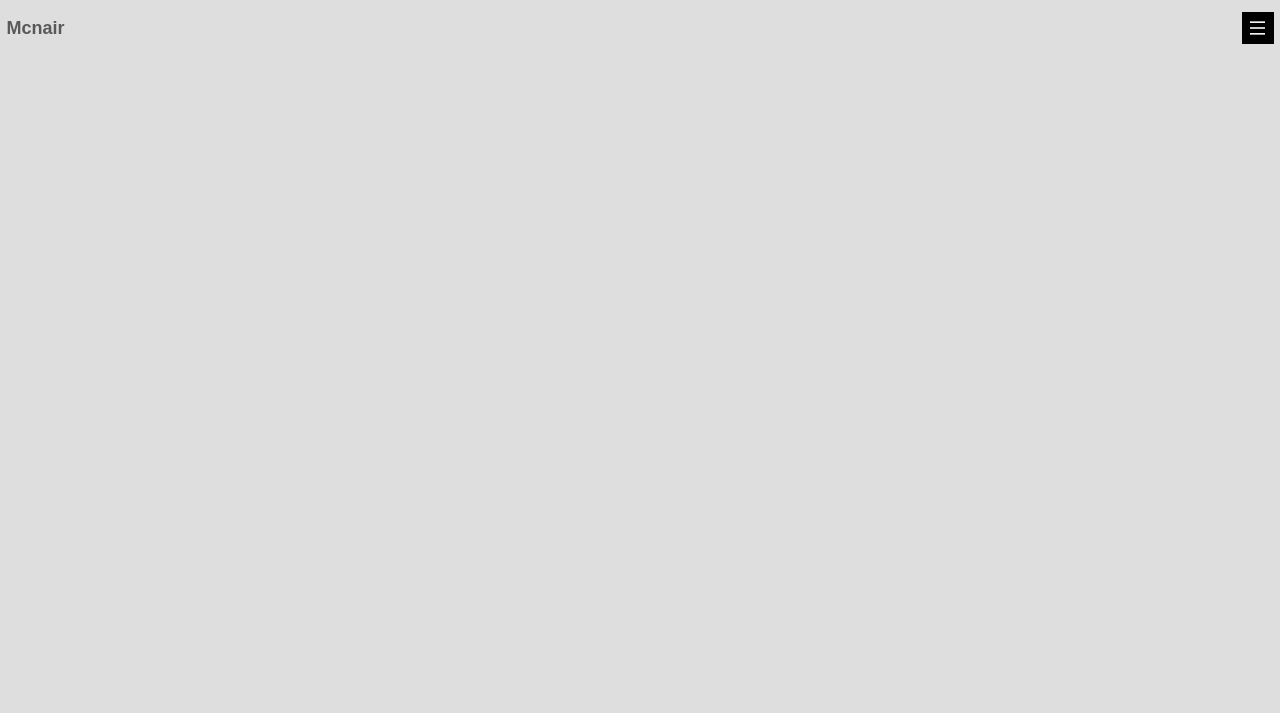
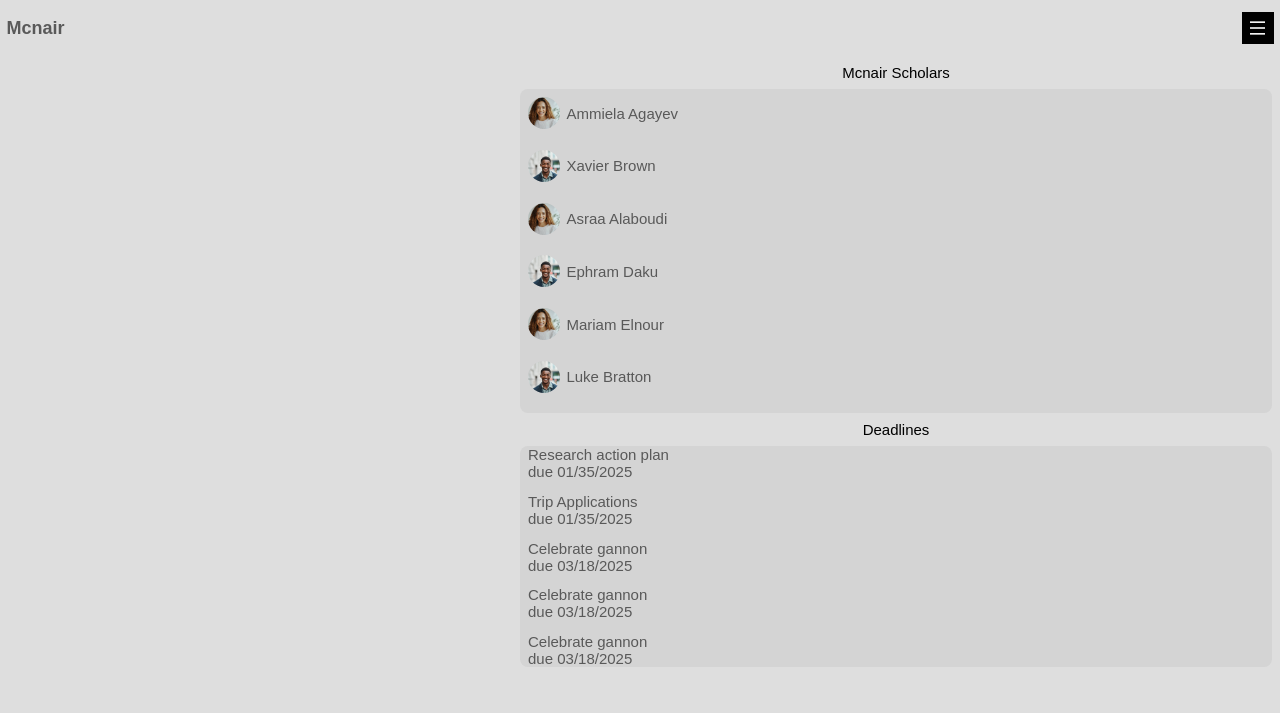
Before and after one commit to Savant35/Mcnair, a plain HTML site: page index.html in a window 1280 px wide. Drawn offline with nearby package versions, Linux system fonts and the light colour scheme; a web font is replaced by a local one.

Commit message:
added sidebar to show student profiles

```diff
--- a/assets/css/styles.css
+++ b/assets/css/styles.css
@@ -79,6 +79,8 @@ img, video {
   display: block;
   max-width: 100%;
   height: auto;
+  object-fit: cover;
+  object-position:center;
 }
 .main {
   overflow: hidden;
@@ -190,6 +192,70 @@ header {
 
 
 
+/*======================= student section =================== */
+.student__sidebar{
+  position: absolute;
+  margin-top: var(--header-height);
+  right: 0;
+  width: 60%;
+  height: 90%;
+}
+.sidebar__title {
+  color: var(--black-color);
+  display: flex;
+  justify-content: center;
+  margin-top: .5rem;
+  margin-bottom: .5rem;
+}
+
+ul {
+  display: flex;
+  flex-direction: column;
+  gap: .8rem;
+  margin-left: .5rem;
+  margin-right: .5rem;
+  border-radius: .5rem;
+  background-color: var(--container-color);
+  height: 45%;
+  overflow: auto;
+}
+
+.student__link {
+  margin-top: .5rem;
+  margin-left: .5rem;
+  display: flex;
+  color: var(--text-color);
+  left: 0;
+  gap: .4rem;
+  align-items: center;
+}
+.student__photo{
+  border-radius: 50%;
+  width: 2rem;
+  height: 2rem;
+}
+
+
+/*======================= deadlines section =================== */
+.deadline__title {
+  margin-top: .5rem;
+  margin-bottom: .5rem;
+  display: flex;
+  justify-content:center;
+  color: var(--black-color);
+}
+
+
+.deadline__item {
+  display: flex;
+  flex-direction: column;
+  margin-top: 0;
+  margin-left: .5rem;
+}
+.dealine__date {
+  font-size: var(--smaller-font-size);
+}
+
 /*======================= media screens ===================== */
 
 @media screen and (max-width: 1150px){
--- a/index.html
+++ b/index.html
@@ -31,14 +31,14 @@
             <li><a href="#" class="nav__link">About</a></li>
           </ul>
 
-            <!--============= menu close button ==========-->
+          <!--============= menu close button ==========-->
           <div class="nav__close" id="nav-close">
             <i class="ri-close-line"></i>
           </div>
 
         </div>
 
-            <!--============= menu open button ==========-->
+        <!--============= menu open button ==========-->
         <div class="nav__toggle" id="nav-toggle">
           <i class="ri-menu-line"></i>
         </div>
@@ -47,8 +47,134 @@
     </header>
 
     <!--================================= SideBar ==================================-->
+    <aside class="student__sidebar" id="student-sidebar">
+      <div class="sidebar__title" id="sidebar-title">
+        <span> Mcnair Scholars</span>
+      </div>
+
+      <ul class="students" id="students">
+
+        <li>
+          <a href="" class="student__link" id="student-link">
+            <img src="assets/img/photo1.jpg" alt="" class="student__photo">
+            <span class="student__name">Ammiela Agayev</span>
+          </a>
+        </li>
+
+        <li>
+          <a href="" class="student__link" id="student-link">
+            <img src="assets/img/photo2.jpg" alt="" class="student__photo">
+            <span class="student__name">Xavier Brown</span>
+          </a>
+        </li>
+
+        <li>
+          <a href="" class="student__link" id="student-link">
+            <img src="assets/img/photo1.jpg" alt="" class="student__photo">
+            <span class="student__name">Asraa Alaboudi</span>
+          </a>
+        </li>
+
+        <li>
+          <a href="" class="student__link" id="student-link">
+            <img src="assets/img/photo2.jpg" alt="" class="student__photo">
+            <span class="student__name">Ephram Daku</span>
+          </a>
+        </li>
+
+        <li>
+          <a href="" class="student__link" id="student-link">
+            <img src="assets/img/photo1.jpg" alt="" class="student__photo">
+            <span class="student__name">Mariam Elnour</span>
+          </a>
+        </li>
+
+        <li>
+          <a href="" class="student__link" id="student-link">
+            <img src="assets/img/photo2.jpg" alt="" class="student__photo">
+            <span class="student__name">Luke Bratton</span>
+          </a>
+        </li>
+
+        <li>
+          <a href="" class="student__link" id="student-link">
+            <img src="assets/img/photo1.jpg" alt="" class="student__photo">
+            <span class="student__name">Ammiela Agayev</span>
+          </a>
+        </li>
+
+        <li>
+          <a href="" class="student__link" id="student-link">
+            <img src="assets/img/photo2.jpg" alt="" class="student__photo">
+            <span class="student__name">Xavier Brown</span>
+          </a>
+        </li>
+
+        <li>
+          <a href="" class="student__link" id="student-link">
+            <img src="assets/img/photo1.jpg" alt="" class="student__photo">
+            <span class="student__name">Asraa Alaboudi</span>
+          </a>
+        </li>
+
+        <li>
+          <a href="" class="student__link" id="student-link">
+            <img src="assets/img/photo2.jpg" alt="" class="student__photo">
+            <span class="student__name">Ephram Daku</span>
+          </a>
+        </li>
+
+        <li>
+          <a href="" class="student__link" id="student-link">
+            <img src="assets/img/photo1.jpg" alt="" class="student__photo">
+            <span class="student__name">Mariam Elnour</span>
+          </a>
+        </li>
+
+        <li>
+          <a href="" class="student__link" id="student-link">
+            <img src="assets/img/photo2.jpg" alt="" class="student__photo">
+            <span class="student__name">Luke Bratton</span>
+          </a>
+        </li>
+      </ul>
+
+      <div class="deadlines" id="deadline">
+        <div class="deadline__title">Deadlines</div>
+        <ul>
+          <li class="deadline__item" id="deadline-item">
+            <span>Research action plan</span>
+            <span class="deadline__date">due 01/35/2025</span>
+          </li>
+
+          <li class="deadline__item" id="deadline-item">
+            <span>Trip Applications</span>
+            <span class="deadline__date">due 01/35/2025</span>
+          </li>
+
+          <li class="deadline__item" id="deadline-item">
+            <span>Celebrate gannon</span>
+            <span class="deadline__date">due 03/18/2025</span>
+          </li>
+
+          <li class="deadline__item" id="deadline-item">
+            <span>Celebrate gannon</span>
+            <span class="deadline__date">due 03/18/2025</span>
+          </li>
+
+          <li class="deadline__item" id="deadline-item">
+            <span>Celebrate gannon</span>
+            <span class="deadline__date">due 03/18/2025</span>
+          </li>
+
+
+        </ul>
+
+      </div>
+    </aside>
 
     <!--================================= Home =====================================-->
+    <section class="home" id="home"></section>
 
 
     <script src ="assets/js/script.js"></script>
```
Also changed, not shown: assets/img/photo1.jpg (added), assets/img/photo2.jpg (added).
